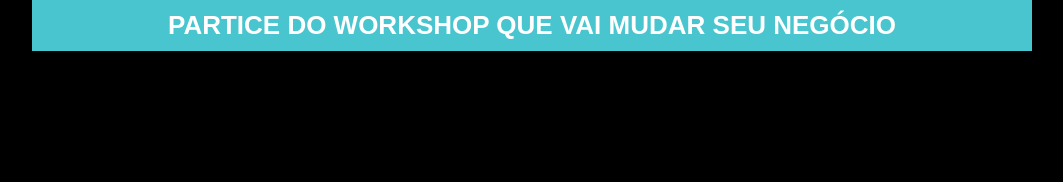
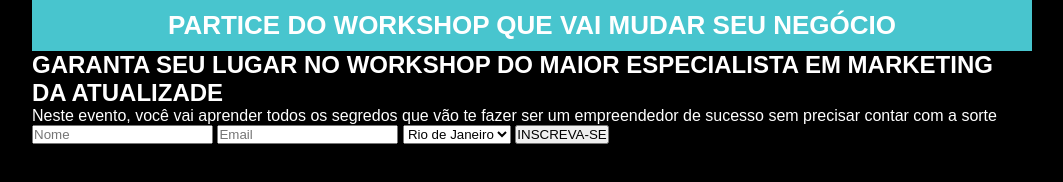
Before and after one commit to lucasaugusto-silva/pagina-de-captura-leads, a plain HTML site: page index.html in a window 1280 px wide. Shown: the whole page, without its empty margins (108-1171 px from the left). Drawn offline with Linux system fonts and the light colour scheme.

Commit message:
Adicionando formulario

```diff
--- a/css/style.css
+++ b/css/style.css
@@ -23,3 +23,7 @@ header {
 .title {
     font-size: 26px;
 }
+
+section {
+    color: #fff;
+}
--- a/index.html
+++ b/index.html
@@ -14,6 +14,24 @@
         <header>
             <h1 class="title">PARTICE DO WORKSHOP QUE VAI MUDAR SEU NEGÓCIO</h1>
         </header>
+        <section>
+            <div class="formContainer">
+                <h2>GARANTA SEU LUGAR NO WORKSHOP DO MAIOR ESPECIALISTA EM MARKETING DA ATUALIZADE</h2>
+                <p>Neste evento, você vai aprender todos os segredos que vão te fazer ser um empreendedor de sucesso sem precisar contar com a sorte</p>
+                <form>
+                    <input id="name" name="name" type="text" placeholder="Nome">
+                    <input id="email" name="email" type="text" placeholder="Email">
+                    <select name="place">
+                        <option value="rj">Rio de Janeiro</option>
+                        <option value="sp">São Paulo</option>
+                        <option value="mg">Minas Gerais</option>
+                        <option value="es">Espirito Santo</option>
+                    </select>
+                    <input type="submit" value="INSCREVA-SE">
+                </form>
+            </div>
+
+        </section>
     </div>
 </body>
 </html>
```
